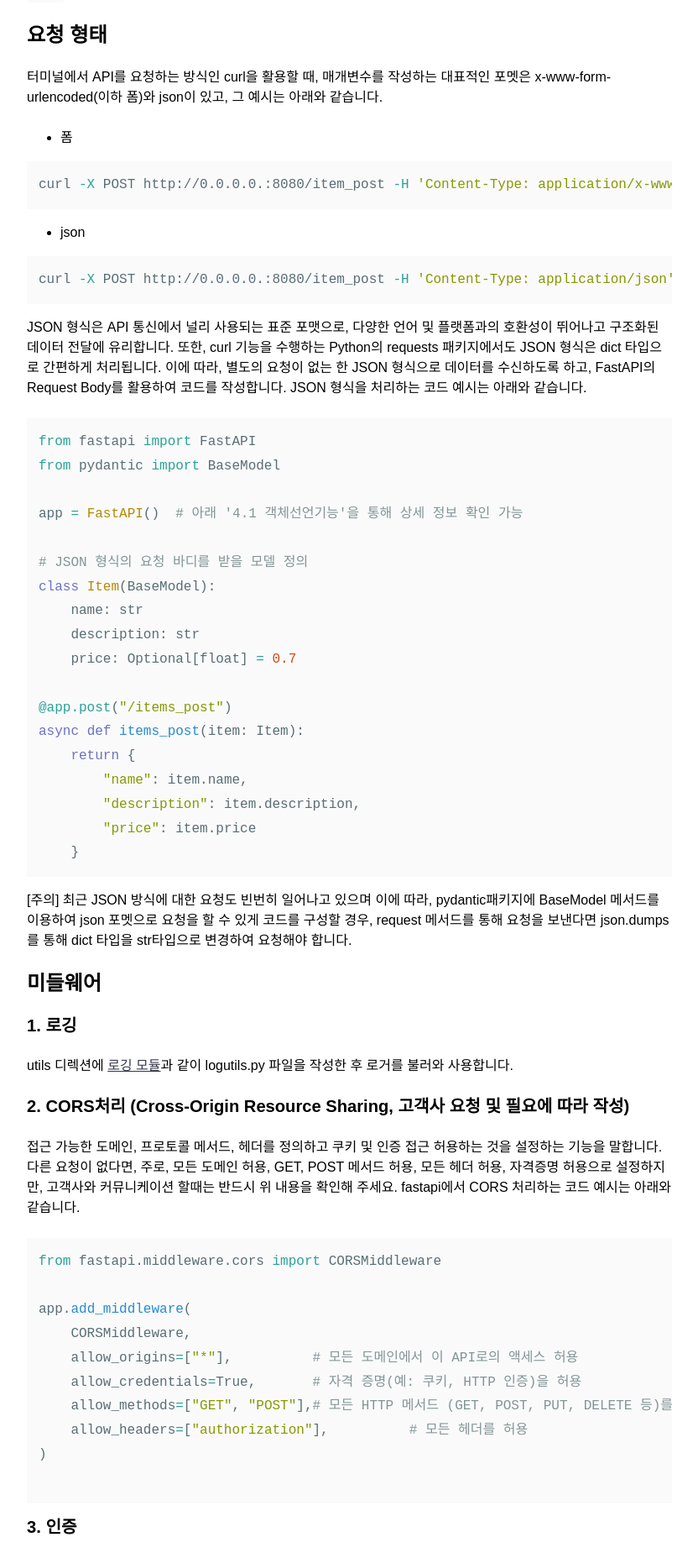
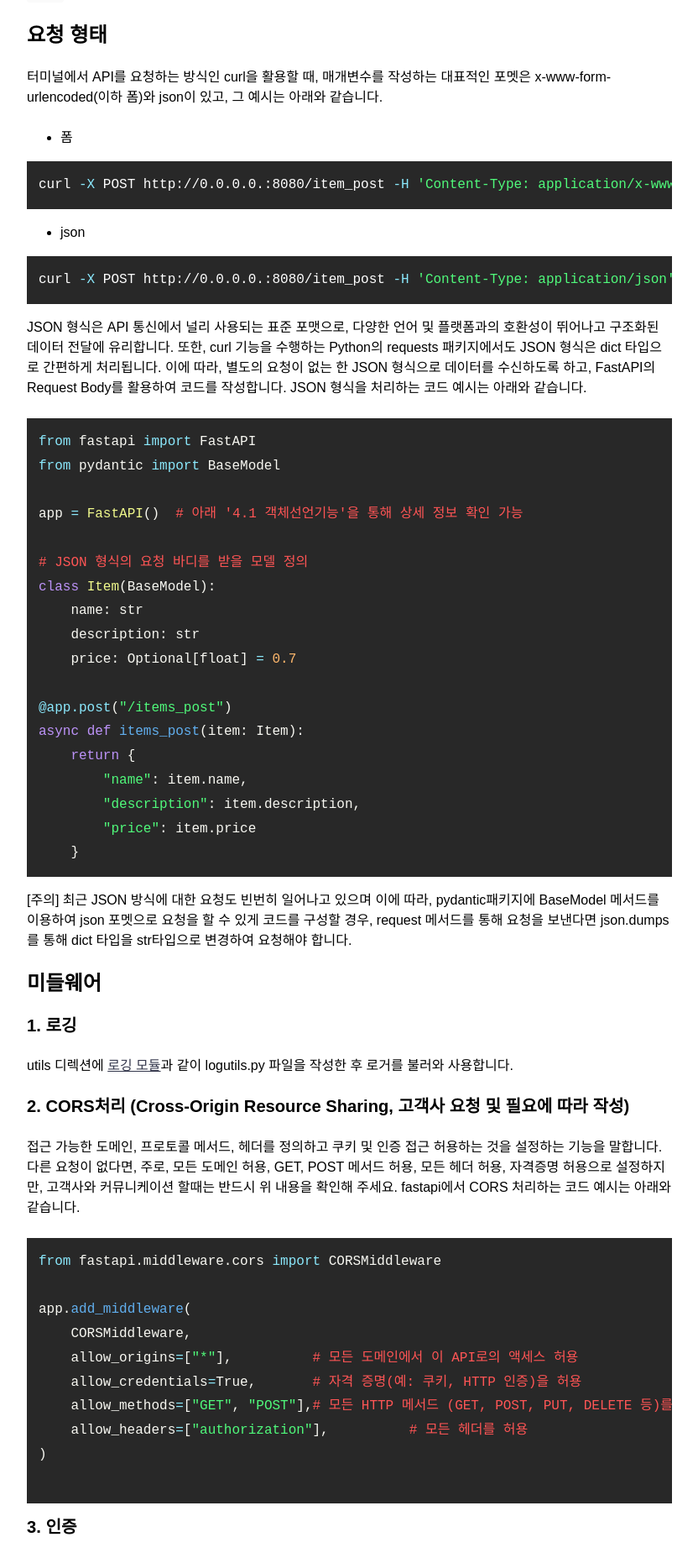
Before and after one commit to aitheimc/aitheimc.github.io, a Jekyll site: the page built from _posts/2024-08-01-guide-for-fastapi.markdown, in a window 1280 px wide. Shown: the part 587-2442 px from the top of the page at 84% size, without its empty margins (335-1167 px from the left). Built offline with Jekyll 4.4.1, drawn with Linux system fonts in a browser that asks for light colours; nearby versions of some CDN libraries.

Commit message:
highlight style change

```diff
--- a/_sass/so-simple/_skin.scss
+++ b/_sass/so-simple/_skin.scss
@@ -296,51 +296,51 @@ figure.highlight {
 .highlight {
   .c {
     /* Comment */
-    color: $base04;
+    color: #f8f8f2; /*$base04;*/
   }
   .err {
     /* Error */
-    color: $base08;
+    color: #ff5555; /*$base08;*/
   }
   .k {
     /* Keyword */
-    color: $base0e;
+    color: #bd93f9; /*$base0e0;*/
   }
   .l {
     /* Literal */
-    color: $base09;
+    color: #ffb86c; /*$base09;*/
   }
   .n {
     /* Name */
-    color: $base05;
+    color: #f8f8f2; /*$base05;*/
   }
   .o {
     /* Operator */
-    color: $base0c;
+    color: #8be9fd; /*$base0c;*/
   }
   .p {
     /* Punctuation */
-    color: $base05;
+    color: #f8f8f2; /*$base05;*/
   }
   .cm {
     /* Comment.Multiline */
-    color: $base04;
+    color: #f8f8f2; /*$base04;*/
   }
   .cp {
     /* Comment.Preproc */
-    color: $base04;
+    color: #f8f8f2; /*$base04;*/
   }
   .c1 {
     /* Comment.Single */
-    color: $base04;
+    color: 	#f8f8f2; /*$base04*;/
   }
   .cs {
     /* Comment.Special */
-    color: $base04;
+    color: 	#f8f8f2; /*$base04*;/
   }
   .gd {
     /* Generic.Deleted */
-    color: $base08;
+    color: #ff5555; /*$base08;*/
   }
   .ge {
     /* Generic.Emph */
@@ -348,16 +348,16 @@ figure.highlight {
   }
   .gh {
     /* Generic.Heading */
-    color: $base05;
+    color: #f8f8f2; /*$base05;*/
     font-weight: bold;
   }
   .gi {
     /* Generic.Inserted */
-    color: $base0b;
+    color: #50fa7b; /*$base0b;*/
   }
   .gp {
     /* Generic.Prompt */
-    color: $base04;
+    color: #f8f8f2; /*$base04;*/
     font-weight: bold;
   }
   .gs {
@@ -371,182 +371,182 @@ figure.highlight {
   }
   .kc {
     /* Keyword.Constant */
-    color: $base0e;
+    color: #bd93f9; /*$base0e;*/
   }
   .kd {
     /* Keyword.Declaration */
-    color: $base0e;
+    color: #bd93f9; /*$base0e;*/
   }
   .kn {
     /* Keyword.Namespace */
-    color: $base0c;
+    color: #8be9fd /*$base0c;*/
   }
   .kp {
     /* Keyword.Pseudo */
-    color: $base0e;
+    color:  #bd93f9; /*$base0e;*/
   }
   .kr {
     /* Keyword.Reserved */
-    color: $base0e;
+    color:  #bd93f9; /*$base0e;*/
   }
   .kt {
     /* Keyword.Type */
-    color: $base0a;
+    color: #f1fa8c; /*$base0a;*/
   }
   .ld {
     /* Literal.Date */
-    color: $base0b;
+    color: #50fa7b; /*$base0b;*/
   }
   .m {
     /* Literal.Number */
-    color: $base09;
+    color: 	#ffb86c; /*$base09;*/
   }
   .s {
     /* Literal.String */
-    color: $base0b;
+    color: 	#50fa7b; /*$base0b;*/
   }
   .na {
     /* Name.Attribute */
-    color: $base0d;
+    color: #61afef; /*$base0d;*/
   }
   .nb {
     /* Name.Builtin */
-    color: $base05;
+    color: #f8f8f2; /*$base05;*/
   }
   .nc {
     /* Name.Class */
-    color: $base0a;
+    color: #f1fa8c; /*$base0a;*/
   }
   .no {
     /* Name.Constant */
-    color: $base08;
+    color: 	#ff5555; /*$base08;*/
   }
   .nd {
     /* Name.Decorator */
-    color: $base0c;
+    color: #8be9fd; /*$base0c;*/
   }
   .ni {
     /* Name.Entity */
-    color: $base05;
+    color: #f8f8f2; /*$base05;*/
   }
   .ne {
     /* Name.Exception */
-    color: $base08;
+    color: 	#ff5555; /*$base08;*/
   }
   .nf {
     /* Name.Function */
-    color: $base0d;
+    color: #61afef; /*$base0d;*/
   }
   .nl {
     /* Name.Label */
-    color: $base05;
+    color: #f8f8f2; /*$base05;*/
   }
   .nn {
     /* Name.Namespace */
-    color: $base0a;
+    color: #f1fa8c; /*$base0a;*/
   }
   .nx {
     /* Name.Other */
-    color: $base0d;
+    color: #61afef; /*$base0d;*/
   }
   .py {
     /* Name.Property */
-    color: $base05;
+    color: #f8f8f2; /*$base05;*/
   }
   .nt {
     /* Name.Tag */
-    color: $base0c;
+    color: #8be9fd; /*$base0c;*/
   }
   .nv {
     /* Name.Variable */
-    color: $base08;
+    color: #ff5555; /*$base08;*/
   }
   .ow {
     /* Operator.Word */
-    color: $base0c;
+    color: #8be9fd; /*$base0c;*/
   }
   .w {
     /* Text.Whitespace */
-    color: $base05;
+    color: 	#f8f8f2; /*$base05;*/
   }
   .mf {
     /* Literal.Number.Float */
-    color: $base09;
+    color: 	#ffb86c; /*$base09;*/
   }
   .mh {
     /* Literal.Number.Hex */
-    color: $base09;
+    color: #ffb86c; /*$base09;*/
   }
   .mi {
     /* Literal.Number.Integer */
-    color: $base09;
+    color: #ffb86c; /*$base09;*/
   }
   .mo {
     /* Literal.Number.Oct */
-    color: $base09;
+    color: #ffb86c; /*$base09;*/
   }
   .sb {
     /* Literal.String.Backtick */
-    color: $base0b;
+    color: #50fa7b; /*$base0b;*/
   }
   .sc {
     /* Literal.String.Char */
-    color: $base05;
+    color: #f8f8f2; /*$base05;*/
   }
   .sd {
     /* Literal.String.Doc */
-    color: $base04;
+    color: #f8f8f2; /*$base04;*/
   }
   .s2 {
     /* Literal.String.Double */
-    color: $base0b;
+    color: #50fa7b; /*$base0b;*/
   }
   .se {
     /* Literal.String.Escape */
-    color: $base09;
+    color: #ffb86c; /*$base09;*/
   }
   .sh {
     /* Literal.String.Heredoc */
-    color: $base0b;
+    color: #50fa7b; /*$base0b;*/
   }
   .si {
     /* Literal.String.Interpol */
-    color: $base09;
+    color: #ffb86c; /*$base09;*/
   }
   .sx {
     /* Literal.String.Other */
-    color: $base0b;
+    color: #50fa7b; /*$base0b;*/
   }
   .sr {
     /* Literal.String.Regex */
-    color: $base0b;
+    color: #50fa7b; /*$base0b;*/
   }
   .s1 {
     /* Literal.String.Single */
-    color: $base0b;
+    color: #50fa7b; /*$base0b;*/
   }
   .ss {
     /* Literal.String.Symbol */
-    color: $base0b;
+    color: #50fa7b; /*$base0b;*/
   }
   .bp {
     /* Name.Builtin.Pseudo */
-    color: $base05;
+    color:  #f8f8f2; /*$base05;*/
   }
   .vc {
     /* Name.Variable.Class */
-    color: $base08;
+    color:  #ff5555 /*$base08;*/
   }
   .vg {
     /* Name.Variable.Global */
-    color: $base08;
+    color: #ff5555 /*$base08;*/
   }
   .vi {
     /* Name.Variable.Instance */
-    color: $base08;
+    color: #ff5555 /*$base08;*/
   }
   .il {
     /* Literal.Number.Integer.Long */
-    color: $base09;
+    color: #ffb86c; /*$base09;*/
   }
 }
--- a/_sass/so-simple/_syntax-highlighting.scss
+++ b/_sass/so-simple/_syntax-highlighting.scss
@@ -58,6 +58,8 @@ figure.highlight {
 
 .highlight pre {
   width: 100%;
+  color:white;
+  background-color: rgb(40, 40, 40);
 }
 
 .gist {
```
Also changed, not shown: README.md.
